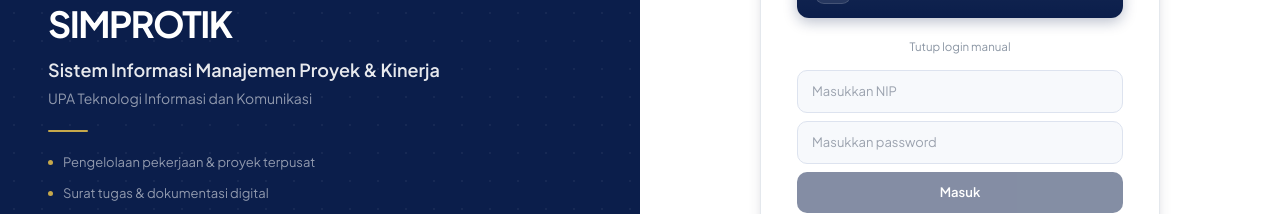
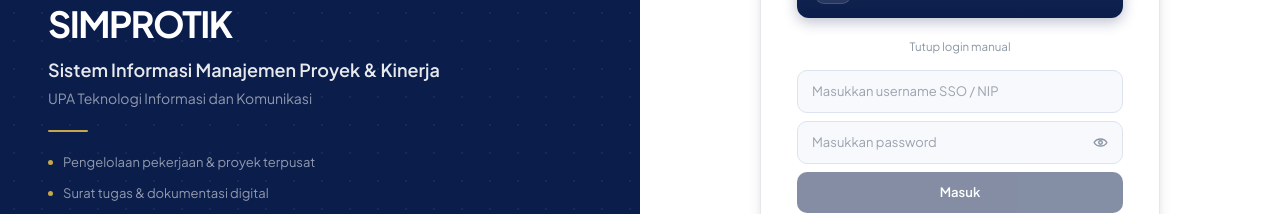
Before and after one commit to annisaramaadhanti/WEBSKRIPSI, a Next.js app: page /login in a window 1280 px wide. Both pictures are taken after a click on the button "SSO dalam maintenance? Masuk manual". Shown: the part 337-551 px from the top of the page. Built offline with nearby package versions, Linux system fonts and the light colour scheme; no server answers.

Commit message:
sesuaikan login manual dan akses admin

```diff
--- a/app/login/page.tsx
+++ b/app/login/page.tsx
@@ -27,6 +27,7 @@
   const [showManual, setShowManual] = useState(false);
   const [nipInput, setNipInput] = useState("");
   const [passwordInput, setPasswordInput] = useState("");
+  const [showPassword, setShowPassword] = useState(false);
   const [manualLoading, setManualLoading] = useState(false);
   const [manualError, setManualError] = useState("");
 
@@ -210,7 +211,7 @@
             <button
               type="button"
               className="w-full text-[11.5px] text-[#8A95A3] bg-transparent border-none cursor-pointer py-[6px] transition-colors hover:text-[#0B1E4B]"
-              onClick={() => { setShowManual(!showManual); setManualError(""); setNipInput(""); setPasswordInput(""); }}
+              onClick={() => { setShowManual(!showManual); setManualError(""); setNipInput(""); setPasswordInput(""); setShowPassword(false); }}
             >
               {showManual ? "Tutup login manual" : "SSO dalam maintenance? Masuk manual"}
             </button>
@@ -218,18 +219,38 @@
               <form onSubmit={handleManualLogin} className="mt-[8px] flex flex-col gap-[8px]">
                 <input
                   type="text"
-                  placeholder="Masukkan NIP"
+                  placeholder="Masukkan username SSO / NIP"
                   value={nipInput}
                   onChange={(e) => setNipInput(e.target.value)}
                   className="w-full px-[14px] py-[10px] rounded-[10px] border border-[#DDE3EF] text-[13px] text-[#0B1E4B] bg-[#F7F9FC] outline-none focus:border-[#0B1E4B] focus:shadow-[0_0_0_3px_rgba(11,30,75,0.08)] transition-all"
                 />
-                <input
-                  type="password"
-                  placeholder="Masukkan password"
-                  value={passwordInput}
-                  onChange={(e) => setPasswordInput(e.target.value)}
-                  className="w-full px-[14px] py-[10px] rounded-[10px] border border-[#DDE3EF] text-[13px] text-[#0B1E4B] bg-[#F7F9FC] outline-none focus:border-[#0B1E4B] focus:shadow-[0_0_0_3px_rgba(11,30,75,0.08)] transition-all"
-                />
+                <div className="relative">
+                  <input
+                    type={showPassword ? "text" : "password"}
+                    placeholder="Masukkan password"
+                    value={passwordInput}
+                    onChange={(e) => setPasswordInput(e.target.value)}
+                    className="w-full px-[14px] py-[10px] pr-[42px] rounded-[10px] border border-[#DDE3EF] text-[13px] text-[#0B1E4B] bg-[#F7F9FC] outline-none focus:border-[#0B1E4B] focus:shadow-[0_0_0_3px_rgba(11,30,75,0.08)] transition-all"
+                  />
+                  <button
+                    type="button"
+                    aria-label={showPassword ? "Sembunyikan password" : "Tampilkan password"}
+                    onClick={() => setShowPassword((value) => !value)}
+                    className="absolute right-[10px] top-1/2 -translate-y-1/2 h-[26px] w-[26px] rounded-[7px] border-none bg-transparent text-[#8A95A3] cursor-pointer flex items-center justify-center transition-colors hover:bg-[#EAF0F8] hover:text-[#0B1E4B]"
+                  >
+                    {showPassword ? (
+                      <svg width="17" height="17" viewBox="0 0 24 24" fill="none">
+                        <path d="M3 3l18 18" stroke="currentColor" strokeWidth="2" strokeLinecap="round" />
+                        <path d="M10.6 10.6A2 2 0 0012 14a2 2 0 001.4-.6M7.4 7.7C5.4 8.8 3.9 10.4 3 12c1.8 3.1 5.2 5 9 5 1.5 0 2.9-.3 4.1-.9M12 7c3.8 0 7.2 1.9 9 5-.5.9-1.2 1.8-2.1 2.5" stroke="currentColor" strokeWidth="2" strokeLinecap="round" strokeLinejoin="round" />
+                      </svg>
+                    ) : (
+                      <svg width="17" height="17" viewBox="0 0 24 24" fill="none">
+                        <path d="M3 12c1.8-3.1 5.2-5 9-5s7.2 1.9 9 5c-1.8 3.1-5.2 5-9 5s-7.2-1.9-9-5z" stroke="currentColor" strokeWidth="2" strokeLinejoin="round" />
+                        <circle cx="12" cy="12" r="2.5" stroke="currentColor" strokeWidth="2" />
+                      </svg>
+                    )}
+                  </button>
+                </div>
                 {manualError && <p className="text-[11px] text-red-500 m-0">{manualError}</p>}
                 <button
                   type="submit"
```
